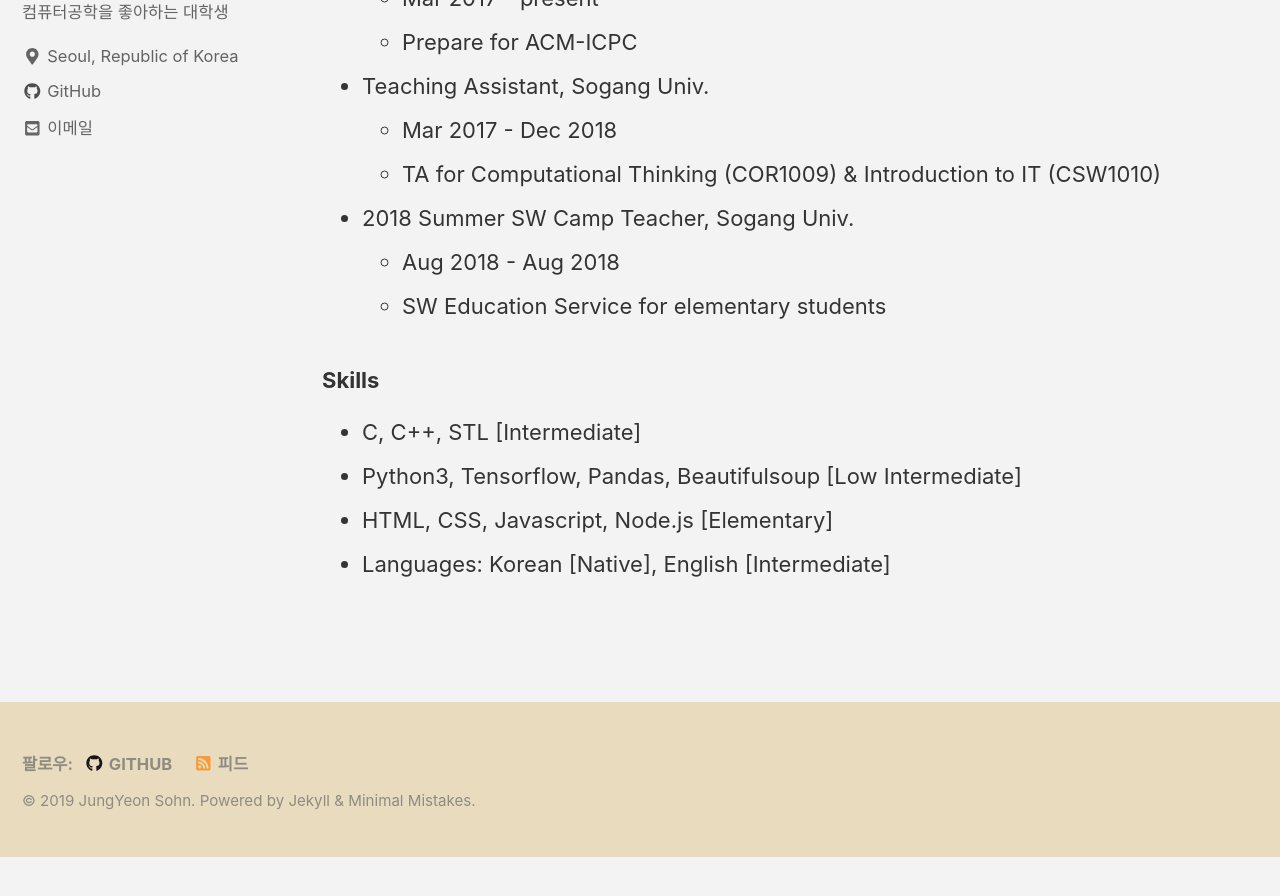
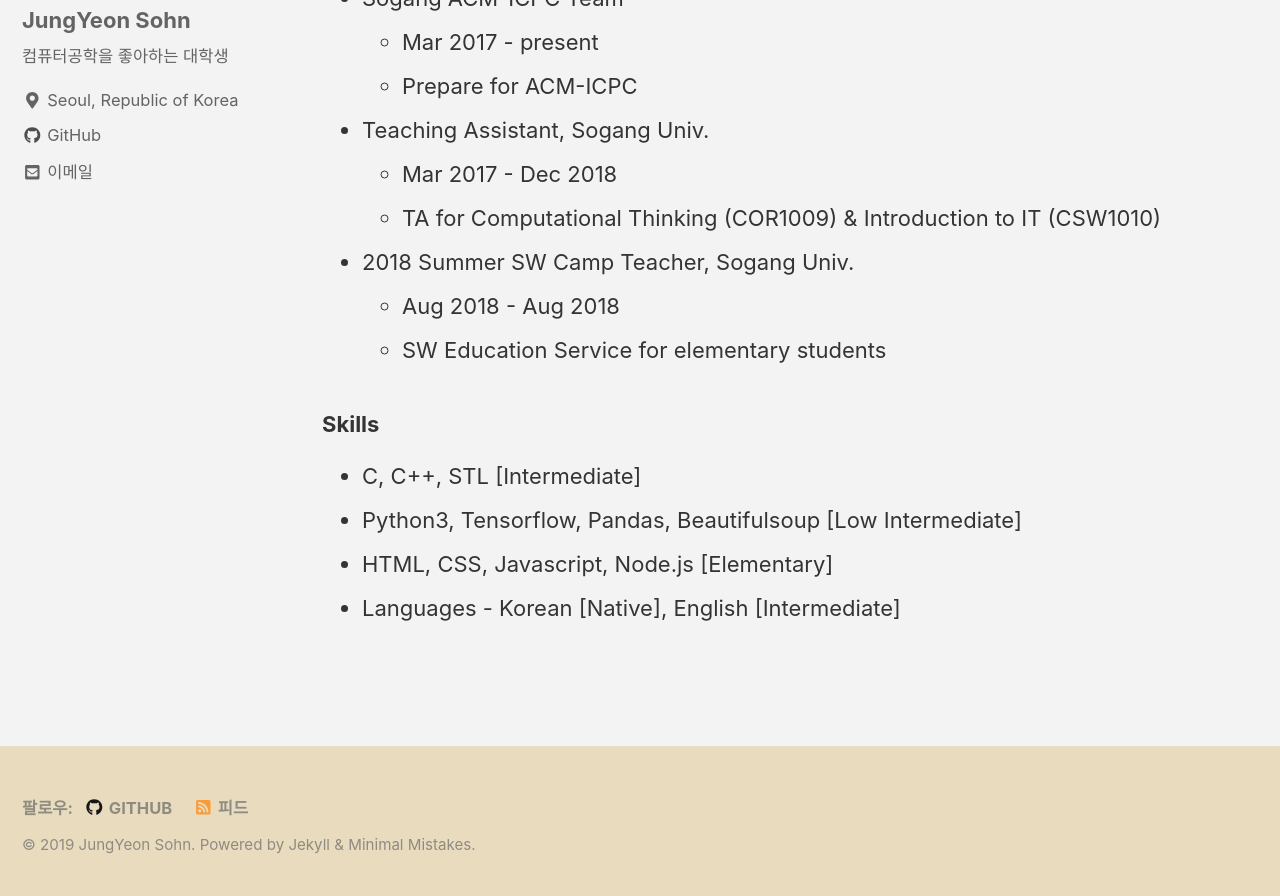
Before and after one commit to leesunkyu94/leesunkyu94.github.io, a Jekyll site: the page built from _pages/about.md, in a window 1280 px wide and 900 px high, scrolled down 2241 px. Shown: the top 896 px of the window. Built offline with Jekyll 4.4.1, drawn with Linux system fonts in a browser that asks for light colours; cached includes are drawn as plain includes; before the commit the page ends 3097 px from its top, so only the background shows below that; some of the changed text lies outside the part shown.

Commit message:
프로필 수정

```diff
--- a/_pages/about.md
+++ b/_pages/about.md
@@ -70,4 +71,4 @@
 * C, C++, STL [Intermediate]
 * Python3, Tensorflow, Pandas, Beautifulsoup [Low Intermediate]
 * HTML, CSS, Javascript, Node.js [Elementary]
-* Languages: Korean [Native], English [Intermediate]
+* Languages - Korean [Native], English [Intermediate]
```
Also changed, not shown: other parts of _pages/about.md (+1 -0 lines).
